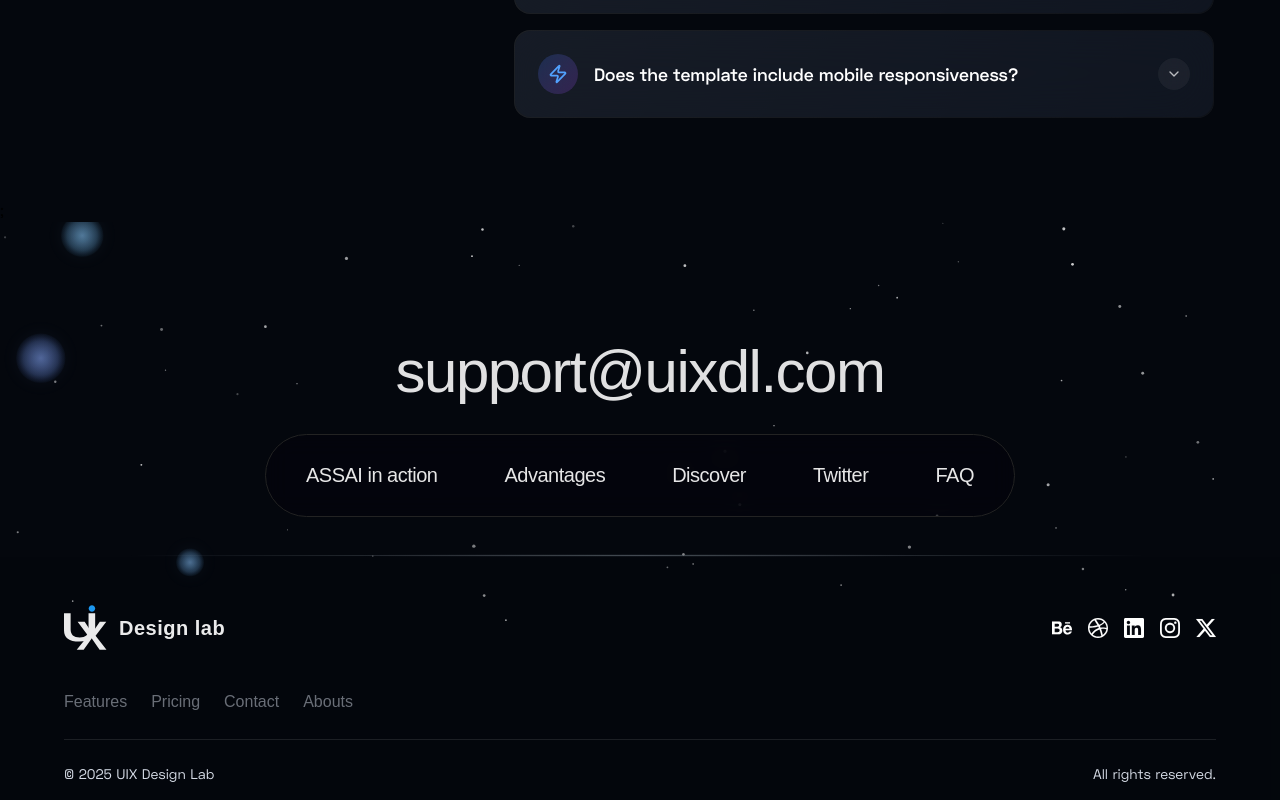
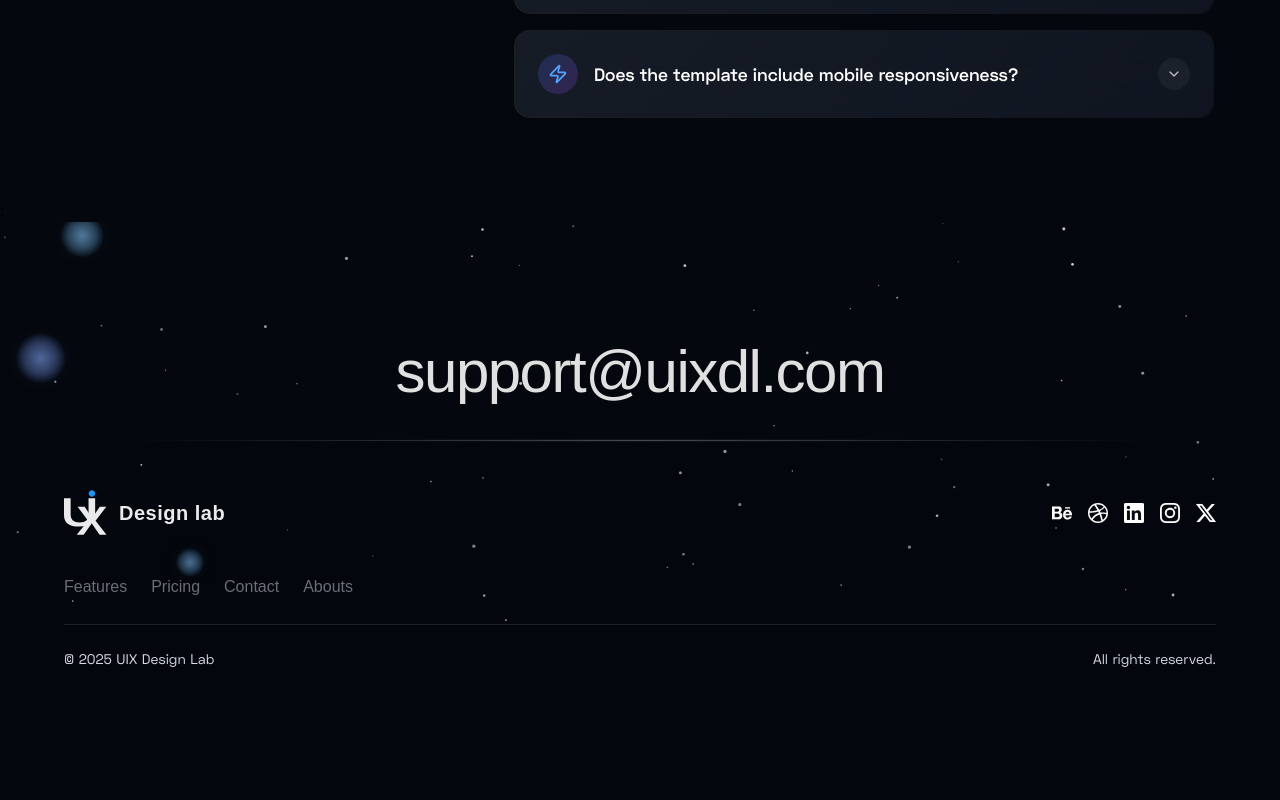
Before and after one commit to Levi9111/UIX-Design-Lab, a Next.js app: page / in a window 1280 px wide. Shown: the part 8571-9371 px from the top of the page. After the commit the page ends 9256 px from the top, so only its background shows below. Built offline with nearby package versions, Linux system fonts and the light colour scheme; a web font is replaced by a local one.

Commit message:
prefooter updated

```diff
--- a/src/components/PreFooter/PreFooterContent.tsx
+++ b/src/components/PreFooter/PreFooterContent.tsx
@@ -1,11 +1,11 @@
 const PreFooterContent = () => {
   return (
-    <section className='pt-16 sm:pt-20 md:pt-28 lg:pt-[120px] pb-6 sm:pb-8 md:pb-10 relative max-h-[400px]'>
-      <div className='container mx-auto px-4 sm:px-6 md:px-8 text-[#e0e0e1] font-dm-sans relative z-10'>
+    <section className='pt-16 sm:pt-20 md:pt-28 lg:pt-[120px] pb-6 sm:pb-8 md:pb-10 relative max-h-[400px] '>
+      <div className='container mx-auto px-4 sm:px-6 md:px-8 text-[#e0e0e1] font-dm-sans relative z-10 '>
         <h3 className='text-center font-normal text-3xl md:text-4xl lg:text-5xl xl:text-[60px] leading-tight lg:leading-[100%] tracking-tight break-words'>
           support@uixdl.com
         </h3>
-        <div className='max-w-[750px] mx-auto mt-6 sm:mt-8'>
+        {/* <div className='max-w-[750px] mx-auto mt-6 sm:mt-8'>
           <ul className='border border-[#232323] rounded-full py-4 sm:py-5 md:py-7 px-4 sm:px-6 md:px-8 lg:px-10 flex flex-wrap items-center justify-center gap-x-4 sm:gap-x-6 md:gap-x-7 gap-y-3 sm:gap-y-4 md:gap-y-6 md:justify-between bg-[rgb(4,3,13)]/30 backdrop-blur-md'>
             {[
               'ASSAI in action',
@@ -22,7 +22,7 @@ const PreFooterContent = () => {
               </li>
             ))}
           </ul>
-        </div>
+        </div> */}
       </div>
       <div
         className='w-full h-[2px] sm:h-[3px] absolute bottom-0 z-10'
```
